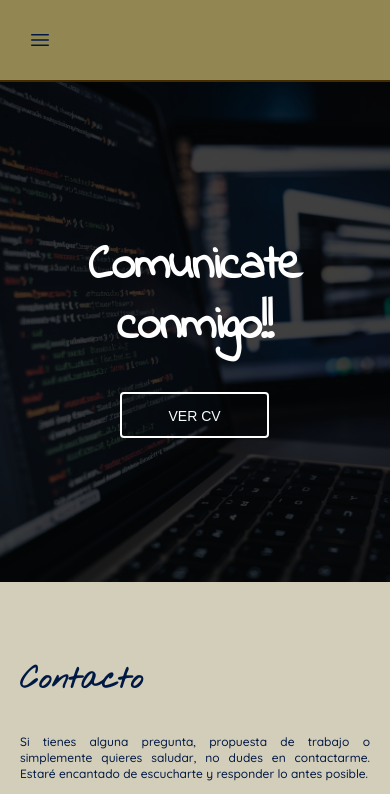
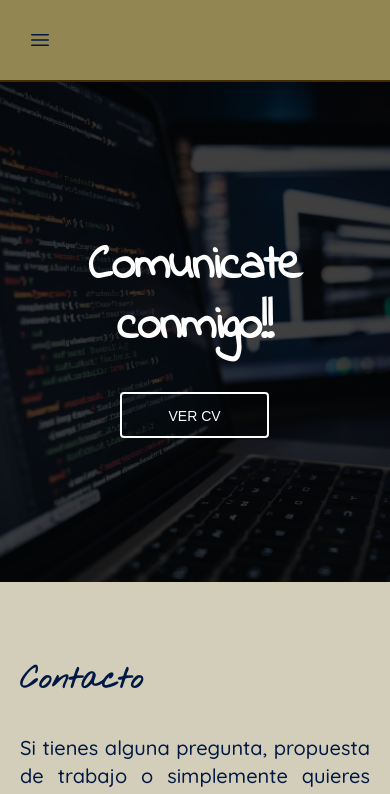
Before and after one commit to jeromanp/my-portfolio, a Next.js app: page /contacto in a window 390 px wide. Shown: the top 794 px of the page. Built offline with nearby package versions, Linux system fonts and the light colour scheme.

Commit message:
xs to xl mobile view

```diff
--- a/src/components/FormContact.jsx
+++ b/src/components/FormContact.jsx
@@ -128,7 +128,7 @@ export default function ContactForm() {
         </div>
         <div
           ref={inViewRef}
-          className={`text-xs md:text-lg lg:text-lg animate-fadeInDown ${
+          className={`text-xl md:text-lg lg:text-lg animate-fadeInDown ${
             inView ? "animate__animated animate__jackInTheBox" : ""
           }`}
         >
--- a/src/components/Proyects.jsx
+++ b/src/components/Proyects.jsx
@@ -23,7 +23,7 @@ export default function Proyects() {
 
         <div
           ref={inViewRef}
-          className={`quick text-xs md:text-lg lg:text-lg whitespace-pre-line md:mx-12 ${
+          className={`quick text-xl md:text-lg lg:text-lg whitespace-pre-line md:mx-12 ${
             inView ? "animate__animated animate__lightSpeedInLeft" : ""
           }`}
         >
```
